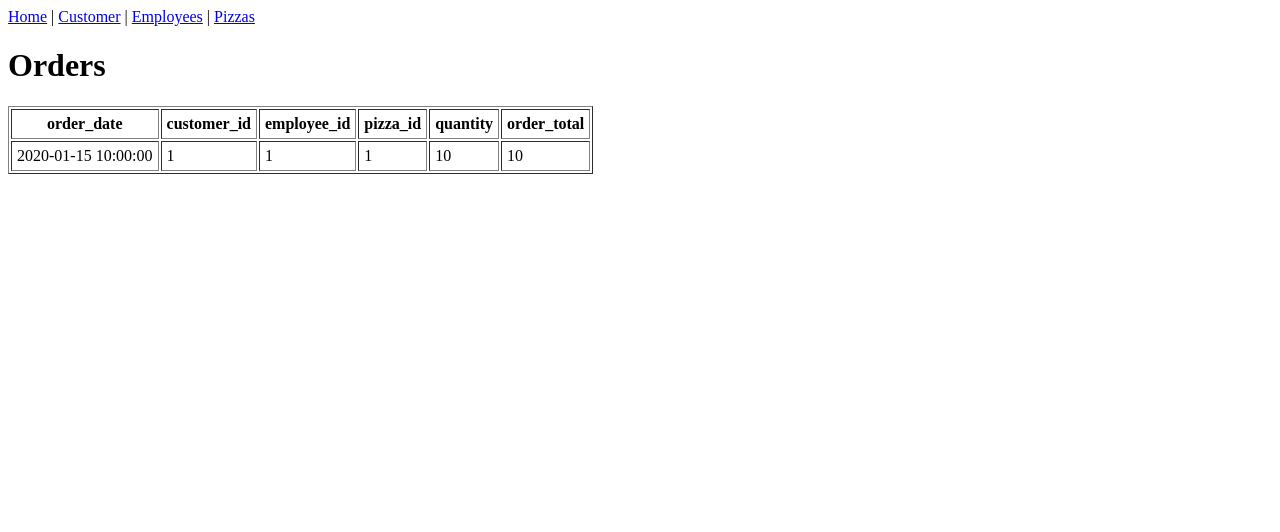
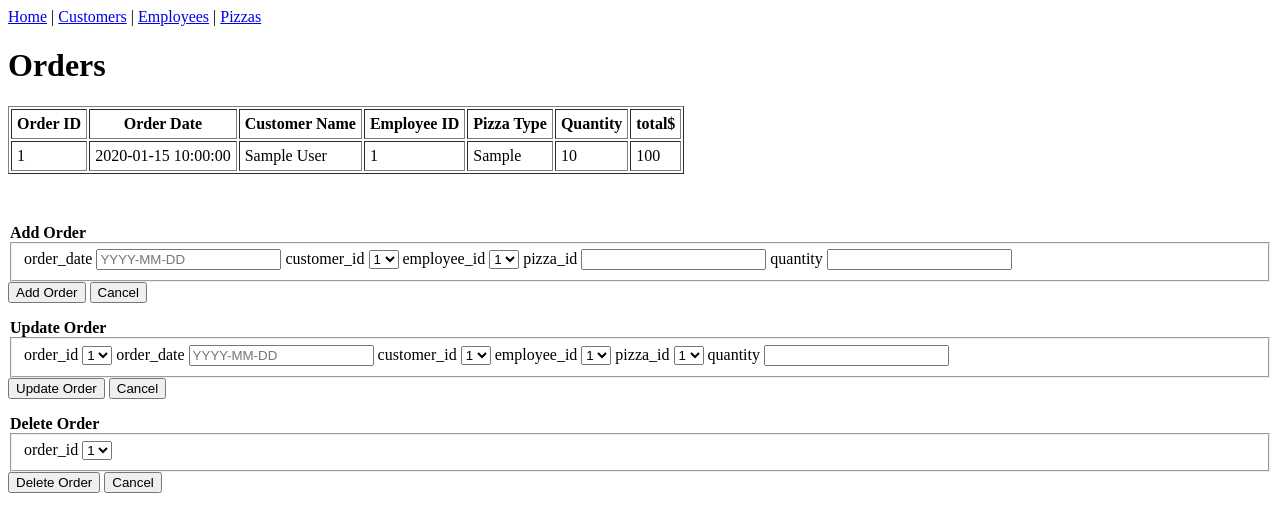
Before and after one commit to HtetHutton/CS340_Portfolio_Project, a Flask app: page /orders in a window 1280 px wide. Shown: the top 532 px of the page. Run offline with Flask 2, Linux system fonts and the light colour scheme; tables that the repository leaves empty or names only in its code hold one stand-in row (values such as "Sample post"); data that the repository does not hold is empty; some libraries are stand-ins or nearby versions.

Commit message:
Just need to finish Orders and M:M relationship

```diff
--- a/app.py
+++ b/app.py
@@ -29,11 +29,18 @@ def root():
 @app.route('/customers', methods=["POST", "GET"])
 def customers():
     if request.method == "GET": # Just displaying table contents
-        query = "SELECT * FROM Customers;"
+        query = "SELECT customer_id AS 'Customer ID', first_name AS 'First Name', last_name AS 'Last Name', \
+        email, customer_phone AS 'Phone' FROM Customers;"
         cur = mysql.connection.cursor()  # Open up connection
         cur.execute(query)
         results = cur.fetchall()
-        return render_template("customers.j2", Customers=results)
+
+        query2 = "SELECT customer_id FROM `Customers` ORDER BY customer_id ASC;"
+        cur = mysql.connection.cursor()
+        cur.execute(query2)
+        all_customers_id = cur.fetchall()
+
+        return render_template("customers.j2", Customers=results, Customers_id=all_customers_id)
 
     if request.method == "POST": # INSERT INTO table
         if request.form.get("addCustomer"): # Came from user clicking "Add Customer" button.
@@ -43,7 +50,7 @@ def customers():
             customer_phone = request.form["cphone"]   # These variables are names from j2 template.
 
             # All fields must be filled.
-            query = "INSERT INTO `Customers` (first_name, last_name, email, customer_phone) VALUES (%s, %s, %s, %s)"
+            query = "INSERT INTO `Customers` (first_name AS 'Customer First Name', last_name 'Customer Last Name', email, customer_phone AS 'Phone') VALUES (%s, %s, %s, %s)"
             cur = mysql.connection.cursor()  # Open up connection
             cur.execute(query, (first_name, last_name, email, customer_phone))
             mysql.connection.commit()
@@ -70,6 +77,20 @@ def customers():
             cur.execute(query, (first_name, last_name, email, customer_phone, customer_id))
             mysql.connection.commit()
             return redirect('/customers')
+
+        elif request.form.get("searchCustomer"):
+            first_name = request.form["searchCustomerName"]
+            last_name = request.form["searchCustomerName"]
+            query = "SELECT * FROM `Customers` WHERE first_name LIKE %s Or last_name LIKE %s"
+            cur = mysql.connection.cursor()  # Open up connection
+            cur.execute(query, (first_name, last_name))
+            search_results = cur.fetchall()
+            query2 = "SELECT * FROM `Customers`;"
+            cur = mysql.connection.cursor()  # Open up connection
+            cur.execute(query2)
+            results = cur.fetchall()
+            mysql.connection.commit()
+            return render_template("customers.j2", search_results=search_results, Customers=results)
 
 
 @app.route('/pizzas', methods=["POST", "GET"])
@@ -129,13 +150,61 @@ def employees():
             return redirect('/employees')
 
 
-@app.route('/orders')
+@app.route('/orders', methods=["POST", "GET"])
 def orders():
-    query = "SELECT * FROM Orders"
-    cur = mysql.connection.cursor()  # Open up connection
-    cur.execute(query)
-    results = cur.fetchall()
-    return render_template("orders.j2", Orders=results)
+    if request.method == "GET": # Just displaying table contents
+        query = "SELECT order_id AS 'Order ID', order_date AS 'Order Date', CONCAT(Customers.first_name, ' ', \
+        Customers.last_name) AS 'Customer Name', employee_id AS 'Employee ID', \
+        Pizzas.pizza_type AS 'Pizza Type', quantity AS 'Quantity', quantity*Pizzas.pizza_price AS 'total$' FROM Orders \
+        LEFT JOIN Pizzas ON Orders.pizza_id = Pizzas.pizza_id \
+        LEFT JOIN Customers ON Customers.customer_id = Orders.customer_id \
+        ORDER BY Order_id ASC;"
+        cur = mysql.connection.cursor()  # Open up connection
+        cur.execute(query)
+        all_results = cur.fetchall()
+
+        query2 = "SELECT * FROM Orders"
+        cur = mysql.connection.cursor()  # Open up connection
+        cur.execute(query2)
+        results = cur.fetchall()
+
+        query3 = "SELECT customer_id FROM `Customers` ORDER BY customer_id ASC;"
+        cur = mysql.connection.cursor()
+        cur.execute(query3)
+        all_customers_id = cur.fetchall()
+
+        query4 = "SELECT employee_id FROM `Employees` ORDER BY employee_id ASC;"
+        cur = mysql.connection.cursor()
+        cur.execute(query4)
+        all_employee_id = cur.fetchall()
+
+        query5 = "SELECT pizza_id FROM `Pizzas` ORDER BY pizza_id ASC;"
+        cur = mysql.connection.cursor()
+        cur.execute(query5)
+        all_pizzas_id = cur.fetchall()
+
+        return render_template("orders.j2", Orders_table=all_results, Orders=results, Customers_id=all_customers_id, Employees_id=all_employee_id, Pizzas_id=all_pizzas_id)
+
+    if request.method == "POST":
+        if request.form.get("addOrder"):
+            order_date = request.form["odate"]
+            customer_id = request.form["cid"]
+            employee_id = request.form["eid"]
+            pizza_id = request.form["pid"]
+            quantity = request.form["qty"]
+
+            query1 = "SELECT Orders.quantity*Pizzas.pizza_price from Pizzas where Orders.pizza_id = Pizzas.pizza_id;"
+            cur = mysql.connection.cursor()
+            cur.execute(query1)
+            order_total = cur.fetchall()
+
+            # All fields must be filled.
+            query = "INSERT INTO `Orders` (order_date, customer_id, employee_id, pizza_id, quantity, order_total) VALUES (%s, %s, %s, %s, %s, %s)"
+            cur = mysql.connection.cursor()  # Open up connection
+            cur.execute(query, (order_date, customer_id, employee_id, pizza_id, order_total))
+            mysql.connection.commit()
+            return redirect('/orders')
+
 
 # Listener
 if __name__ == "__main__":
--- a/templates/employees.j2
+++ b/templates/employees.j2
@@ -6,7 +6,7 @@
 <body>
 <div id="browse">
 
-<a href="/">Home</a> | <a href="customers">Customer</a> | <a href="orders">Orders</a> | <a href="pizzas">Pizzas</a>
+<a href="/">Home</a> | <a href="customers">Customers</a> | <a href="orders">Orders</a> | <a href="pizzas">Pizzas</a>
 <p></p>
 
 <h1>Employees</h1>
--- a/templates/main.j2
+++ b/templates/main.j2
@@ -11,5 +11,6 @@
 <a href="customers">Customers</a>
 <a href="orders">Orders</a>
 </h2>
+
 </div>
 </body>
--- a/templates/orders.j2
+++ b/templates/orders.j2
@@ -6,7 +6,7 @@
 <body>
 <div id="browse">
 
-<a href="/">Home</a> | <a href="customers">Customer</a> | <a href="employees">Employees</a> | <a href="pizzas">Pizzas</a>
+<a href="/">Home</a> | <a href="customers">Customers</a> | <a href="employees">Employees</a> | <a href="pizzas">Pizzas</a>
 <p></p>
 
 <h1>Orders</h1>
@@ -19,7 +19,7 @@
     <tr>
         <!-- Iterate through each key in the first entry to get the
         column name -->
-        {% for key in Orders[0].keys() %}
+        {% for key in Orders_table[0].keys() %}
 
         <!-- Create a <th> tag with the key inside of it, this will be
         our header row -->
@@ -31,7 +31,7 @@
     <tbody>
 
     <!-- Now, iterate through every employee -->
-    {% for order in Orders %}
+    {% for order in Orders_table %}
     <tr>
         <!-- Then iterate through every key in the current order dictionary -->
         {% for key in order.keys() %}
@@ -43,4 +43,84 @@
     {% endfor %}
     </table>
     </div>
-<p>&nbsp;</p>
+    <p>&nbsp;</p>
+
+    <div id="insert">
+    <form id="insertOrder" method="POST">
+    <legend><strong>Add Order</strong></legend>
+    <fieldset class="field">
+        <label> order_date </label> <input type="text" id="odate" name="odate" placeholder="YYYY-MM-DD" required>
+    <!--    <label> order_total </label> <input type="number" id="ototal" name="ototal" pattern="[0-9]{1,}" placeholder="YYYY-MM-DD" required> -->
+
+        <label> customer_id </label>
+            <select id="cid" name="cid"> <!-- for-loop to iterate and show only customer_id on drop down menu -->
+            {% for item in Customers_id %}
+            <option value={{item['customer_id']}} selected> {{item['customer_id']}} </option>
+            {% endfor %}
+            </select>
+        <label> employee_id </label> <select id="eid" name="eid"> <!-- for-loop to iterate and show only employee_id on drop down menu -->
+            {% for item in Employees_id %}
+            <option value={{item['employee_id']}} selected> {{item['employee_id']}} </option>
+            {% endfor %}
+            </select>
+        <label> pizza_id </label> <input type="text" id="pid" name="pid" placeholder="" required>
+        <label> quantity </label> <input type="number" id="qty" name="qty" placeholder="" required>
+
+    </fieldset>
+        <input class="btn" type="submit" name="addOrder" id="addOrder" value="Add Order">
+        <input class="btn" type="button" value="Cancel" onClick=""> <!-- need to put a function here to return to browse -->
+    </form>
+    </div>
+
+    <div id="update">
+    <form id="updateOrder" method="POST">
+    <legend><strong>Update Order</strong></legend>
+    <fieldset class="field">
+        <label> order_id </label>
+            <select id="oid" name="oid"> <!-- for-loop to iterate and show only order_id on drop down menu -->
+            {% for item in Orders %}
+            <option value={{item['order_id']}} selected> {{item['order_id']}} </option>
+            {% endfor %}
+            </select>
+
+        <label> order_date </label> <input type="text" id="odate" name="odate" placeholder="YYYY-MM-DD" required>
+
+        <label> customer_id </label>
+            <select id="cid" name="cid"> <!-- for-loop to iterate and show only customer_id on drop down menu -->
+            {% for item in Customers_id %}
+            <option value={{item['customer_id']}} selected> {{item['customer_id']}} </option>
+            {% endfor %}
+            </select>
+        <label> employee_id </label> <select id="eid" name="eid"> <!-- for-loop to iterate and show only employee_id on drop down menu -->
+            {% for item in Employees_id %}
+            <option value={{item['employee_id']}} selected> {{item['employee_id']}} </option>
+            {% endfor %}
+            </select>
+        <label> pizza_id </label> <select id="pid" name="pid"> <!-- for-loop to iterate and show only pizza_id on drop down menu -->
+            {% for item in Pizzas_id %}
+            <option value={{item['pizza_id']}} selected> {{item['pizza_id']}} </option>
+            {% endfor %}
+            </select>
+        <label> quantity </label> <input type="number" id="qty" name="qty" placeholder="" required>
+
+    </fieldset>
+        <input class="btn" type="submit" name="updateOrder" id="updateOrder" value="Update Order">
+        <input class="btn" type="button" value="Cancel" onClick=""> <!-- need to put a function here to return to browse -->
+    </form>
+    </div>
+
+    <div id="delete">
+    <form id="deleteOrder" method="POST">
+    <legend><strong>Delete Order</strong></legend>
+    <fieldset class="field">
+    <label> order_id </label>
+    <select id="oid" name="oid"> <!-- for-loop to iterate and show only order_id on drop down menu -->
+    {% for order in Orders %}
+     <option value={{order['order_id']}} selected> {{order['order_id']}} </option>
+    {% endfor %}
+    </select>
+    </fieldset>
+        <input class="btn" type="submit" id="deleteOrder" name="deleteOrder" value="Delete Order">
+        <input class="btn" type="button" value="Cancel" onClick=""> <!-- need to put a function here to return to browse -->
+    </form>
+    </div>
```
Also changed, not shown: templates/customers.j2 (+42 -12 lines).
